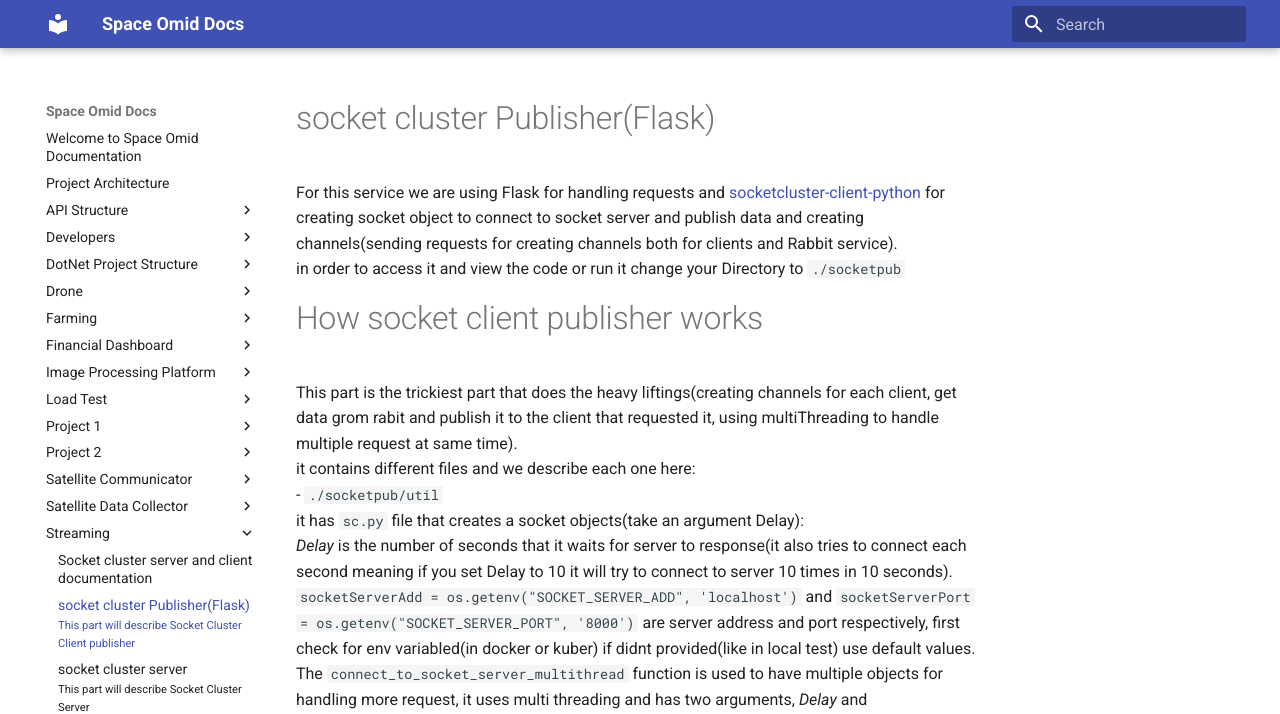
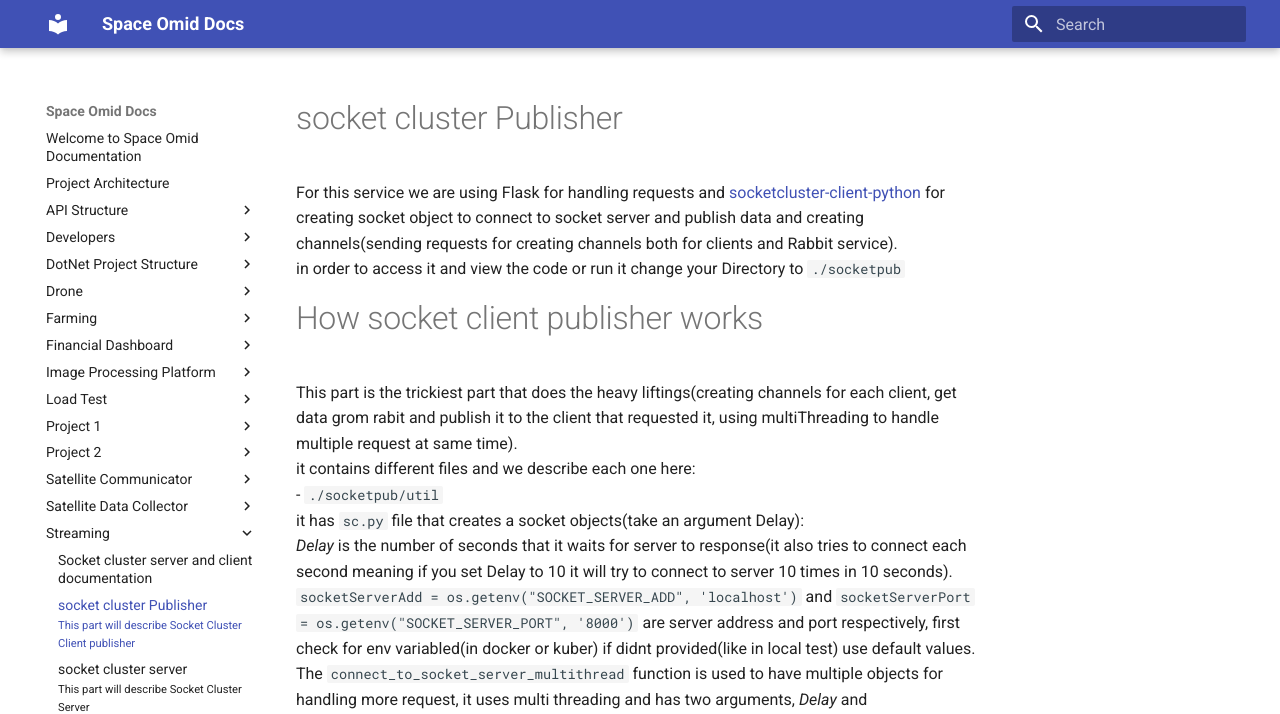
Before and after one commit to spaceomid/Documentation, an MkDocs documentation site: the page built from docs/Streaming/socket-publisher.md, in a window 1280 px wide and 1277 px high. Shown: the top 714 px of the window. Built offline with MkDocs 1.6.1 and Material for MkDocs 9.7.7, drawn with Linux system fonts in a browser that asks for light colours.

Commit message:
Fixing name

```diff
--- a/docs/Streaming/socket-publisher.md
+++ b/docs/Streaming/socket-publisher.md
@@ -1,7 +1,7 @@
 ---
 subtitle: This part will describe Socket Cluster Client publisher
 ---
-# socket cluster Publisher(Flask)
+# socket cluster Publisher
 For this service we are using Flask for handling requests and [socketcluster-client-python](https://github.com/sacOO7/socketcluster-client-python) for creating socket object to connect to socket server and publish data and creating channels(sending requests for creating channels both for clients and Rabbit service).
 in order to access it and view the code or run it change your Directory to `./socketpub`
 
```
